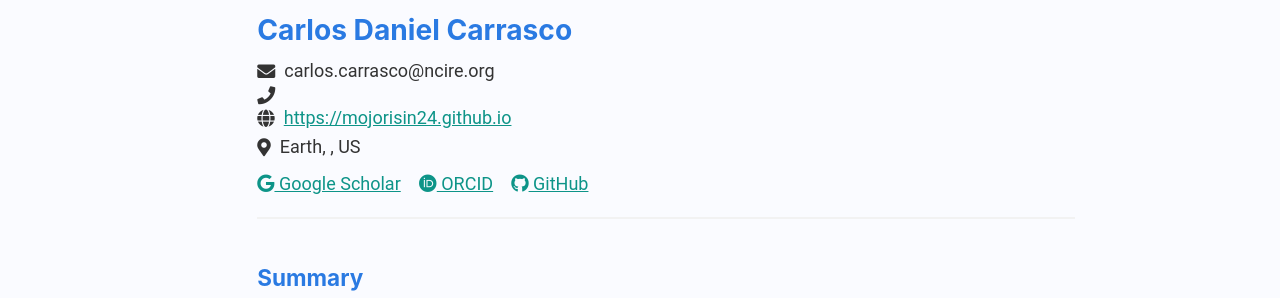
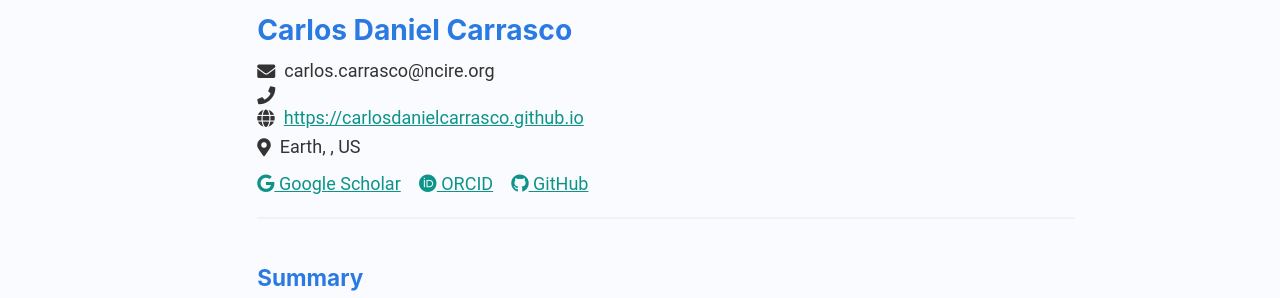
Before and after one commit to mojorisin24/mojorisin24.github.io, a Jekyll site: the page built from _pages/cv-json.md, in a window 1280 px wide and 900 px high. Shown: the part 127-425 px from the top of the window. Built offline with Jekyll 4.4.1, drawn with Linux system fonts in a browser that asks for light colours.

Commit message:
fixing stie
personal page fix new name

```diff
--- a/_config.yml
+++ b/_config.yml
@@ -13,7 +13,7 @@
 title_separator          : "-"
 name                     : &name "Carlos Daniel Carrasco"
 description              : &description "Cognitive and computational neuroscientist studying the human brain with EEG and machine learning, spanning basic cognition and translational biomarker research."
-url                      : https://mojorisin24.github.io # the base hostname & protocol for your site e.g. "https://[your GitHub username].github.io" or if you already have some other page hosted on Github then use "https://[your GitHub username].github.io/[Your Repo Name]"
+url                      : https://carlosdanielcarrasco.github.io # the base hostname & protocol for your site e.g. "https://[your GitHub username].github.io" or if you already have some other page hosted on Github then use "https://[your GitHub username].github.io/[Your Repo Name]"
 baseurl                  : "" # the subpath of your site, e.g. "/blog"
 repository               : "academicpages/academicpages.github.io"
 
@@ -46,7 +46,7 @@
   bitbucket        : # Username - Update with your username on the site
   codepen          : # Username
   dribbble         : # Username
-  github           : "mojorisin24"
+  github           : "carlosdanielcarrasco"
   kaggle           : # Username
   stackoverflow    : # User number or user number and name (i.e., use "1" or "1/jeff-atwood")
 
--- a/_data/cv.json
+++ b/_data/cv.json
@@ -3,7 +3,7 @@
     "name": "Carlos Daniel Carrasco",
     "email": "carlos.carrasco@ncire.org",
     "phone": "",
-    "website": "https://mojorisin24.github.io",
+    "website": "https://carlosdanielcarrasco.github.io",
     "summary": "UCSF Postdoctoral Fellow, Dept. of Psychiatry and Behavioral Sciences.",
     "location": {
       "address": "",
@@ -25,8 +25,8 @@
       },
       {
         "network": "GitHub",
-        "username": "mojorisin24",
-        "url": "https://github.com/mojorisin24"
+        "username": "carlosdanielcarrasco",
+        "url": "https://github.com/carlosdanielcarrasco"
       }
     ]
   },
```
Also changed, not shown: 1 other file.
